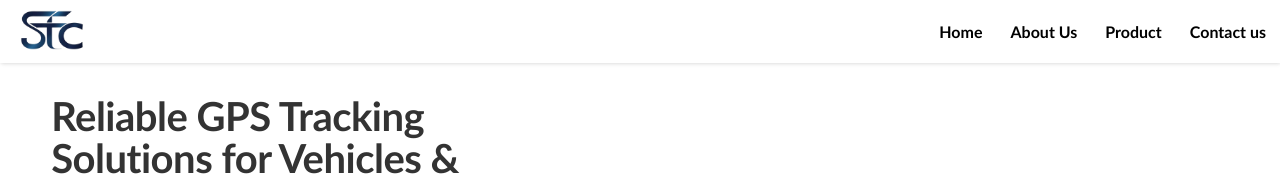
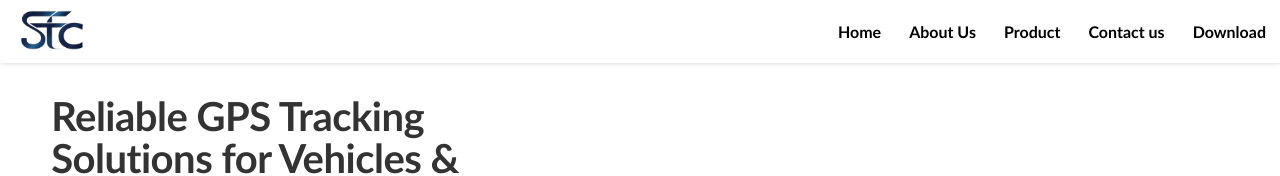
Before and after one commit to rahulyadav-2003/StcOverseas, an Angular app: page /home in a window 1280 px wide. Shown: the top 176 px of the page. Built offline with nearby package versions, Linux system fonts and the light colour scheme.

Commit message:
pdf added for download

```diff
--- a/src/app/layout/header/header.component.html
+++ b/src/app/layout/header/header.component.html
@@ -11,6 +11,7 @@
             <li><a href="#about">About Us</a></li>
             <li><a href="#product">Product</a></li>
             <li><a href="#contact">Contact us </a></li>
+            <li><a href="assets/images/stc.pdf" download="stc.pdf">Download </a></li>
         </ul>
     </div>
 </header>
```
Also changed, not shown: 1 other file (tests, documents, lock files or other folders).
